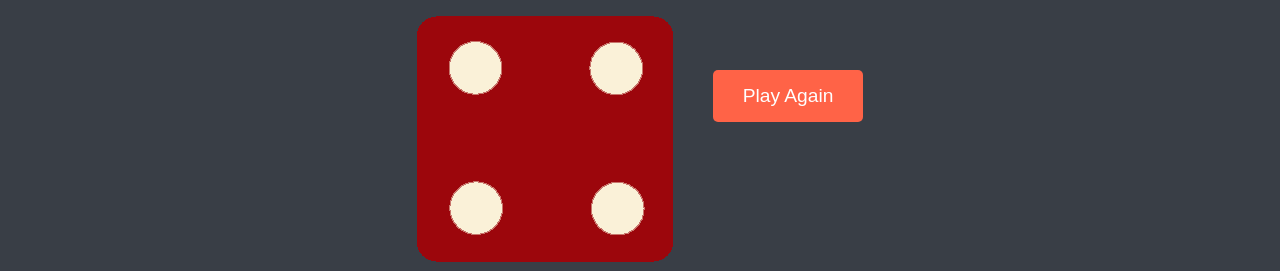
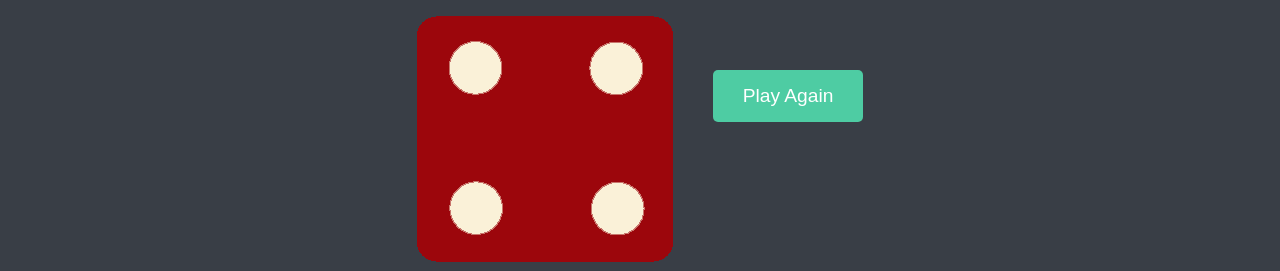
Before and after one commit to MostafaD5/Dicee-game, a plain HTML site: page index.html in a window 1280 px wide. Shown: the part 571-842 px from the top of the page. Drawn offline with Linux system fonts and the light colour scheme.

Commit message:
Update README, add Play Again button, and refactor dice game logic

```diff
--- a/index.html
+++ b/index.html
@@ -4,7 +4,7 @@
     <meta charset="UTF-8" />
     <meta name="viewport" content="width=device-width, initial-scale=1.0" />
     <link rel="stylesheet" href="./style.css" />
-    <link rel="icon" href="/images/🎲.svg" />
+    <link rel="icon" href="/images/icon.svg" />
     <link
       rel="stylesheet"
       href="https://fonts.googleapis.com/css?family=Indie+Flower|Lobster"
--- a/style.css
+++ b/style.css
@@ -67,7 +67,7 @@ footer {
 
 /* Play Again Button Styling */
 .play-again {
-    background-color: #ff6347;
+    background-color: #4ECCA3;
     border: none;
     color: white;
     padding: 15px 30px;
```
Also changed, not shown: images/icon.svg (renamed from images/🎲.svg).
